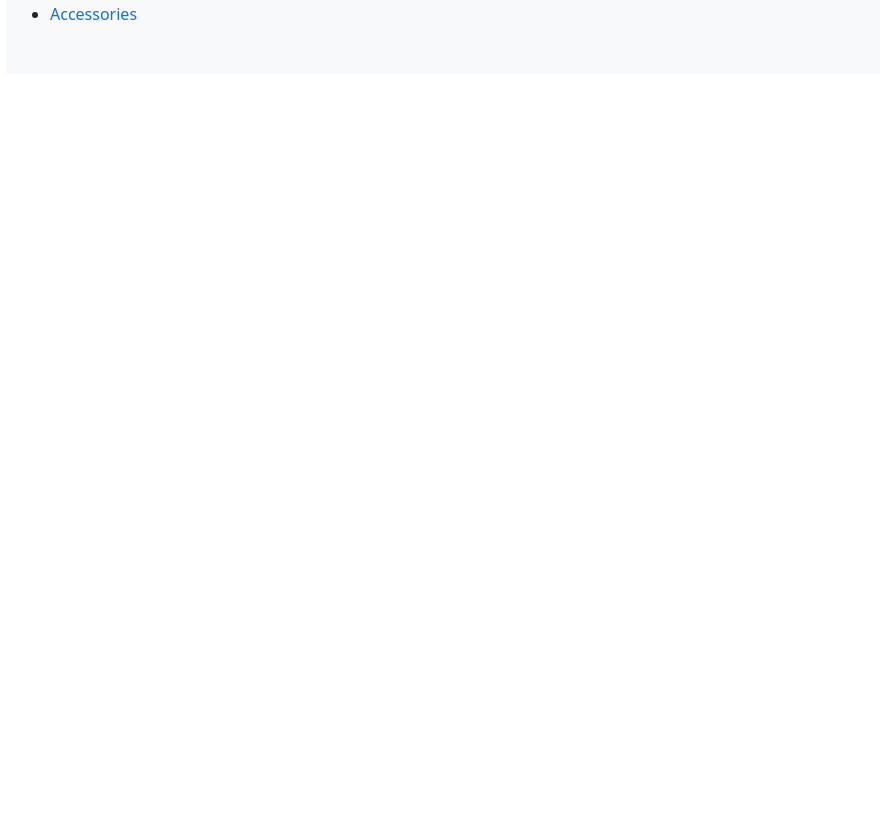
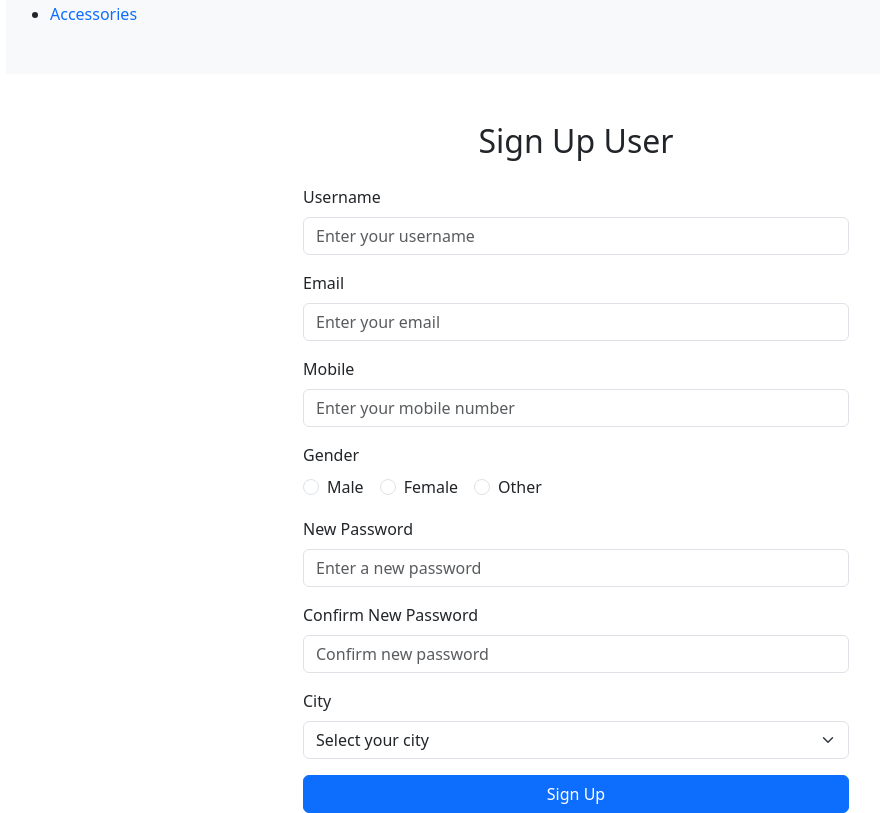
Before and after one commit to HirenParmar88/nextjs-crud, a Next.js app: page / in a window 1280 px wide. Shown: the part 340-1153 px from the top of the page, without its empty margins (64-944 px from the left). Before the commit the page ends 800 px from the top, so only its background shows below. Built offline with nearby package versions, Linux system fonts and the light colour scheme.

Commit message:
users sign up page ui design

```diff
--- a/src/app/page.js
+++ b/src/app/page.js
@@ -6,7 +6,7 @@ import React from 'react';
 import Link from 'next/link';
 import 'bootstrap/dist/css/bootstrap.min.css';
 import NavigationBar from '@/components/navigationBar/navigationBar.jsx';
-
+import UsersSignUp from '@/components/user/userSignUp.jsx';
 export default function Dashboard() {
 
   return (
@@ -27,7 +27,7 @@ export default function Dashboard() {
         </li><br/><br/>
       </ul>
     </div>
-
+    <UsersSignUp />
     </>
   );
 }
--- a/src/components/user/userSignUp.jsx
+++ b/src/components/user/userSignUp.jsx
@@ -2,7 +2,6 @@
 
 'use client'
 import 'bootstrap/dist/css/bootstrap.min.css'
-import BtnHome from "@/components/backbtn/backButton.jsx";
 import { useEffect } from 'react';
 
 function UsersSignUp(){
@@ -17,9 +16,80 @@ function UsersSignUp(){
 
   return(
     <>
-    <div>
-      <h2 className='text-center mb-4 mt-2'>User Sign Up</h2>
-      <BtnHome />
+    <div className="container mt-5">
+      <h2 className="text-center mb-4">Sign Up User</h2>
+      <div className="row justify-content-center">
+        <div className="col-md-6">
+          <form>
+            {/* Username */}
+            <div className="mb-3">
+              <label htmlFor="username" className="form-label">Username</label>
+              <input type="text" className="form-control" id="username" placeholder="Enter your username" required />
+            </div>
+
+            {/* Email */}
+            <div className="mb-3">
+              <label htmlFor="email" className="form-label">Email</label>
+              <input type="email" className="form-control" id="email" placeholder="Enter your email" required />
+            </div>
+
+            {/* Mobile */}
+            <div className="mb-3">
+              <label htmlFor="mobile" className="form-label">Mobile</label>
+              <input type="tel" className="form-control" id="mobile" placeholder="Enter your mobile number" required />
+            </div>
+
+            {/* Gender */}
+            <div className="mb-3">
+              <label className="form-label">Gender</label>
+              <div>
+                <div className="form-check form-check-inline">
+                  <input className="form-check-input" type="radio" name="gender" id="male" value="Male" required />
+                  <label className="form-check-label" htmlFor="male">Male</label>
+                </div>
+                <div className="form-check form-check-inline">
+                  <input className="form-check-input" type="radio" name="gender" id="female" value="Female" />
+                  <label className="form-check-label" htmlFor="female">Female</label>
+                </div>
+                <div className="form-check form-check-inline">
+                  <input className="form-check-input" type="radio" name="gender" id="other" value="Other" />
+                  <label className="form-check-label" htmlFor="other">Other</label>
+                </div>
+              </div>
+            </div>
+
+            {/* New Password */}
+            <div className="mb-3">
+              <label htmlFor="password" className="form-label">New Password</label>
+              <input type="password" className="form-control" id="password" placeholder="Enter a new password" required />
+            </div>
+
+            {/* Retype Password */}
+            <div className="mb-3">
+              <label htmlFor="confirmPassword" className="form-label">Confirm New Password</label>
+              <input type="password" className="form-control" id="confirmPassword" placeholder="Confirm new password" required />
+            </div>
+
+            {/* City Dropdown */}
+            <div className="mb-3">
+              <label htmlFor="city" className="form-label">City</label>
+              <select className="form-select" id="city" required>
+                <option value="Ahmedabad" disabled selected>Select your city</option>
+                <option value="Mumbai">Mumbai</option>
+                <option value="Delhi">Delhi</option>
+                <option value="Bangalore">Bangalore</option>
+                <option value="Chennai">Chennai</option>
+                <option value="Kolkata">Kolkata</option>
+              </select>
+            </div>
+
+            {/* Submit Button */}
+            <div className="d-grid">
+              <button type="submit" className="btn btn-primary">Sign Up</button>
+            </div>
+          </form>
+        </div>
+      </div>
     </div>
     </>
   );
```
